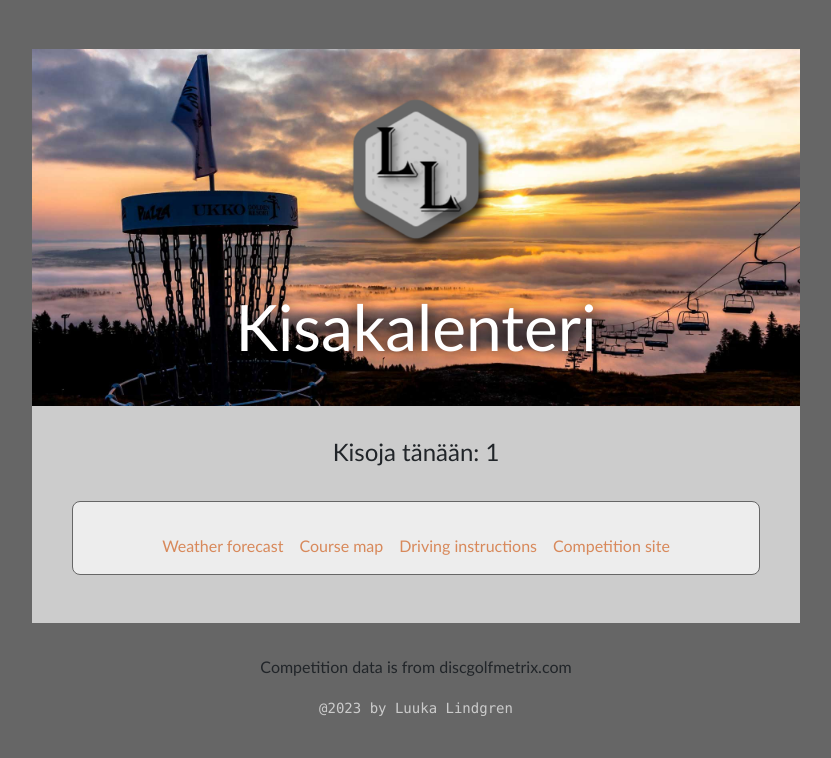
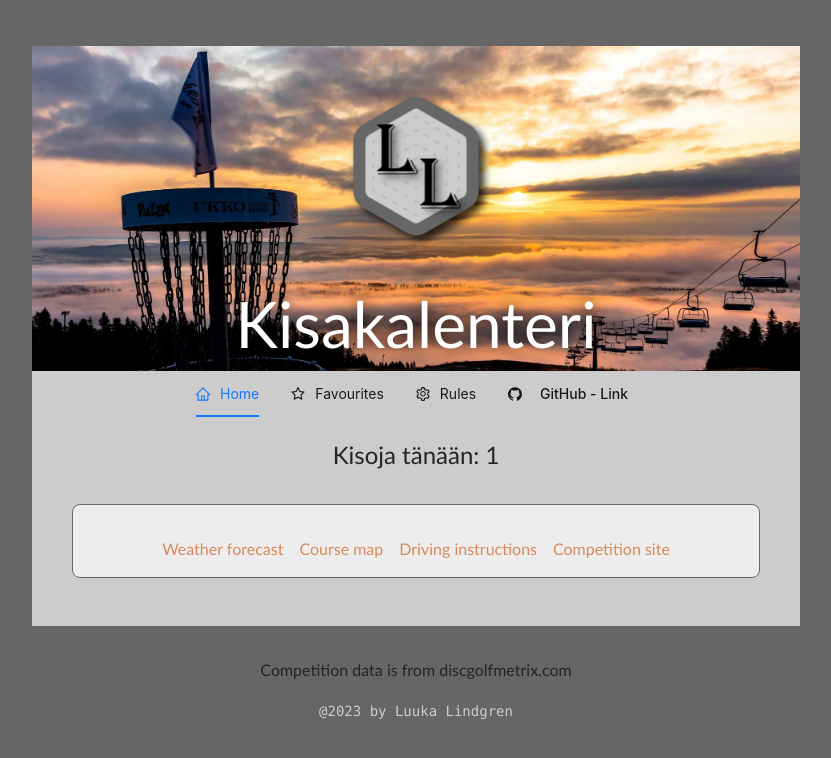
Before and after one commit to Luukalindgren/Competition-calendar, a React (Vite) app: page / in a window 1280 px wide. Shown: the top 758 px of the page, without its empty margins (224-1055 px from the left). Built offline with nearby package versions, Linux system fonts and the light colour scheme; no server answers.

Commit message:
Added navbar, but not yet functionalities

```diff
--- a/src/App.css
+++ b/src/App.css
@@ -10,6 +10,16 @@
   font-size: 1.5em;
   padding-bottom: 2rem;
 }
+.ant-menu {
+  justify-content: center;
+  background-color: #CCCCCC;
+  margin-bottom: -2.5rem;
+}
+
+.ant-menu li {
+  border: 0;
+}
+
 
 .Header h1 {
   font-size: 4rem;
--- a/src/App.jsx
+++ b/src/App.jsx
@@ -1,7 +1,8 @@
 import { useState, useEffect } from "react";
 import * as ReactBootStarp from "react-bootstrap";
-import LLLogo from "/LL.png";
-import Competition from "./Competition";
+
+import Competition from "./components/Competition";
+import Header from "./components/nav/Header";
 import "./App.css";
 
 // TODO:
@@ -23,16 +24,16 @@ function App() {
   // Fetch competitions from API
   const fetchCompetitions = async () => {
     try {
-      setLoading(true);               // For loading spinner/screen/thing
+      setLoading(true); // For loading spinner/screen/thing
       const response = await fetch(
         "https://competition-calendar-server.onrender.com/competitions"
       );
       const data = await response.json();
       //console.log(data);
       setCompetitions(data);
-      setLoading(false);              // For loading spinner/screen/thing
+      setLoading(false); // For loading spinner/screen/thing
     } catch (error) {
-      setLoading(false);              // For loading spinner/screen/thing
+      setLoading(false); // For loading spinner/screen/thing
       console.log(error);
     }
   };
@@ -45,18 +46,22 @@ function App() {
   // Render the page
   return (
     <div className="App">
-      <div className="Header">
-        <a href="https://github.com/Luukalindgren">
-          <img src={LLLogo} className="logo" alt="logo" />
-        </a>
-        <h1>Kisakalenteri</h1>
-      </div>
+
+        <Header></Header>
+
       <div className="Main">
-        <h4>{loading ? "Ensimmäinen lataus voi kestää, koska render.com säästää resursseja laittamalla bäkkärin unitilaan..." : "Kisoja tänään: " + competitions.length} </h4>
-        {loading ? <ReactBootStarp.Spinner animation="border" /> :
+        <h4>
+          {loading
+            ? "Ensimmäinen lataus voi kestää, koska render.com säästää resursseja laittamalla bäkkärin unitilaan..."
+            : "Kisoja tänään: " + competitions.length}{" "}
+        </h4>
+        {loading ? (
+          <ReactBootStarp.Spinner animation="border" />
+        ) : (
           <ul className="Main-list">
             {competitions.map((competition) => (
               <Competition
+                key={competition.id}
                 id={competition.id}
                 name={competition.name}
                 location={competition.location}
@@ -64,7 +69,8 @@ function App() {
                 area={competition.area}
               />
             ))}
-        </ul> }
+          </ul>
+        )}
       </div>
       <div className="Footer">
         <p>Competition data is from discgolfmetrix.com</p>
--- a/src/Competition.jsx
+++ b/src/components/Competition.jsx
@@ -6,7 +6,7 @@ export default function Competition(props) {
     (props.area == null ? "" : props.area.split(", ")[1]);
   const competitionSite = "https://discgolfmetrix.com/" + props.id;
   return (
-    <li key={props.id} className="Main-list-item">
+    <li className="Main-list-item">
       <h2>{props.name}</h2>
       <p>{props.location}</p>
       <b>{props.time}</b>
--- /dev/null
+++ b/src/components/nav/Header.jsx
@@ -0,0 +1,62 @@
+import {
+  HomeOutlined,
+  SettingOutlined,
+  StarOutlined,
+  GithubOutlined,
+} from "@ant-design/icons";
+import { Menu } from "antd";
+import { useState } from "react";
+import LLLogo from "/LL.png";
+
+const items = [
+  {
+    label: "Home",
+    key: "home",
+    icon: <HomeOutlined />,
+  },
+  {
+    label: "Favourites",
+    key: "favourites",
+    icon: <StarOutlined />,
+  },
+  {
+    label: "Rules",
+    key: "rules",
+    icon: <SettingOutlined />,
+  },
+  {
+    label: (
+      <a
+        href="https://github.com/Luukalindgren"
+        target="_blank"
+        rel=" noopener noreferrer"
+      >
+        GitHub - Link
+      </a>
+    ),
+    key: "github",
+    icon: <GithubOutlined />,
+  },
+];
+
+const Header = () => {
+  const [current, setCurrent] = useState("home");
+  const onClick = (e) => {
+    setCurrent(e.key);
+  };
+  return (
+    <div className="Header">
+      <img src={LLLogo} className="logo" alt="logo" />
+      <h1>Kisakalenteri</h1>
+      <Menu
+        onClick={onClick}
+        selectedKeys={[current]}
+        mode="horizontal"
+        colorPrimaryBorder="#000000"
+        items={items}
+      />
+    </div>
+  );
+};
+
+export default Header;
```
Also changed, not shown: package.json (+6 -1 lines), src/Pages/Favourites.jsx (added, +11 -0 lines), src/Pages/Rules.jsx (added, +11 -0 lines), src/Pages/Home.jsx (added), 1 other file (tests, documents, lock files or other folders). Lines whose indentation alone changed are shown as unchanged.
